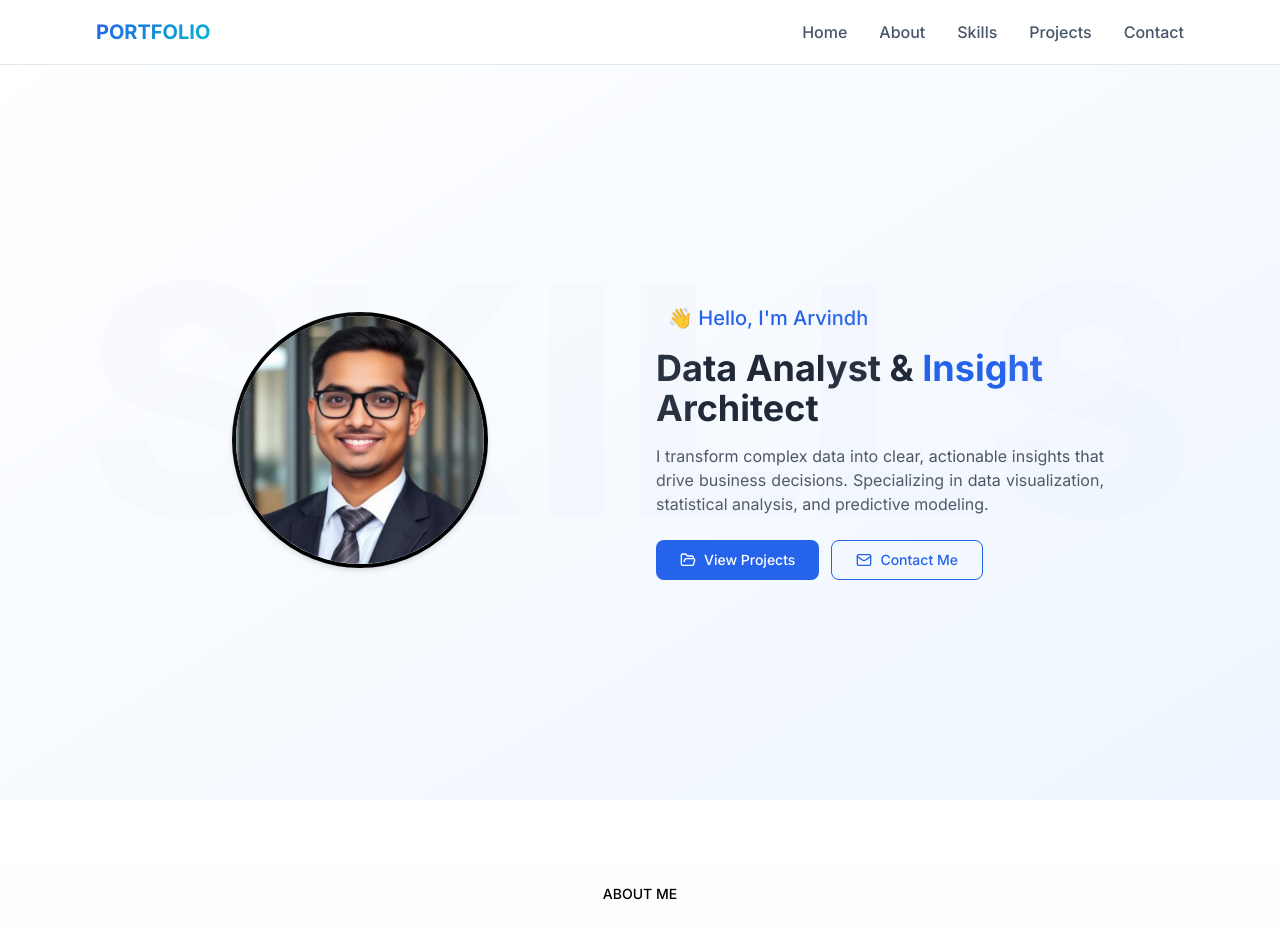
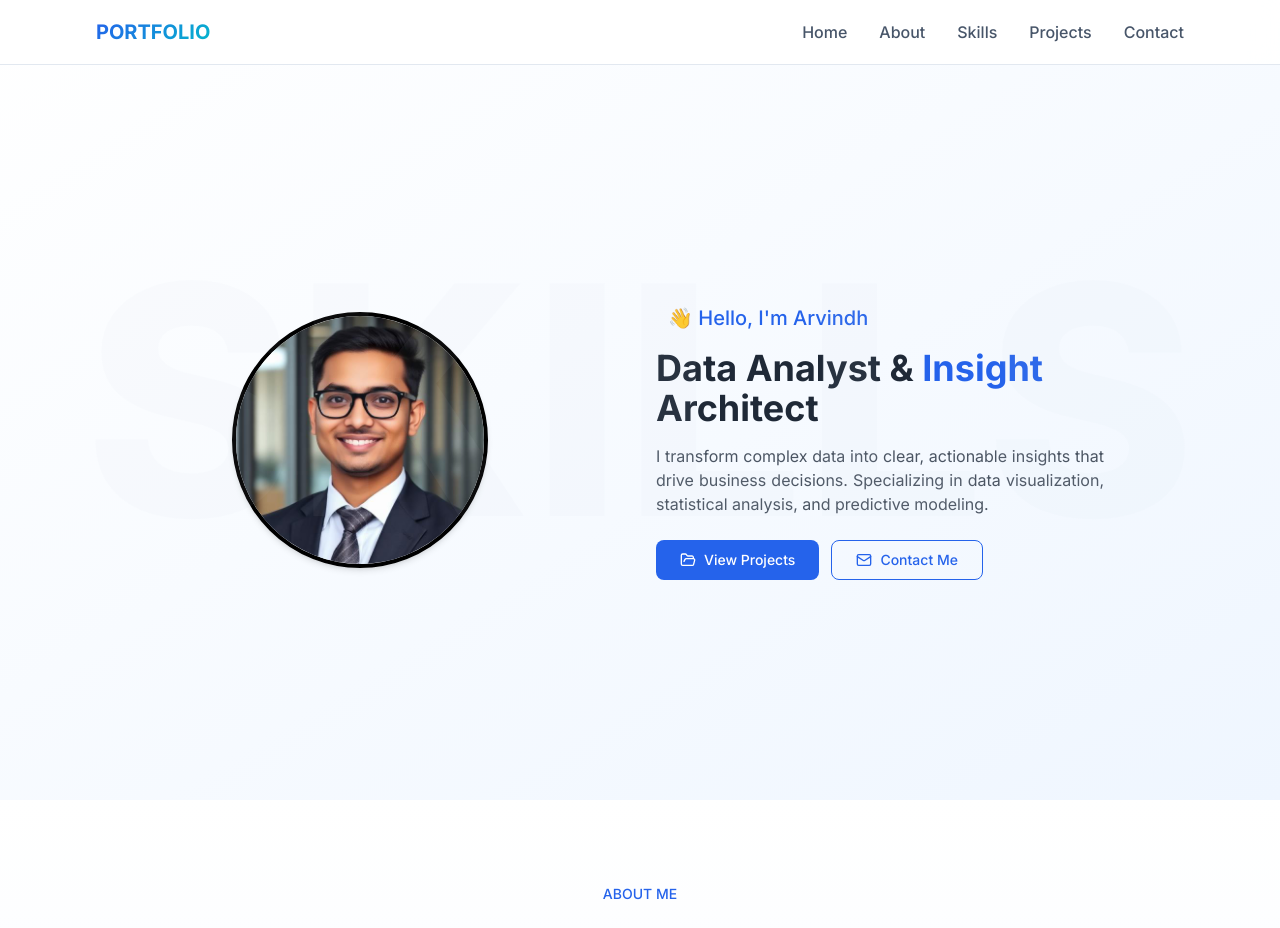
Before and after one commit to Arvindh99/Arvindh-Portfolio, a React (Vite) app: page / in a window 1280 px wide. Shown: the top 928 px of the page. Built offline with nearby package versions, Linux system fonts and the light colour scheme.

Commit message:
Visual edit in Lovable
Edited UI in Lovable

```diff
--- a/src/components/about-section.tsx
+++ b/src/components/about-section.tsx
@@ -27,7 +27,7 @@ export function AboutSection() {
       }} viewport={{
         once: true
       }} className="text-center mb-16">
-          <span className="inline-block mb-4 text-sm font-medium text-primary bg-primary/10 px-3 py-1 rounded-full">
+          <span className="inline-block mb-4 text-sm font-medium bg-primary/10 px-3 py-1 rounded-full text-blue-600">
             ABOUT ME
           </span>
           <h2 className="text-3xl font-bold text-slate-900 mb-3">
```
